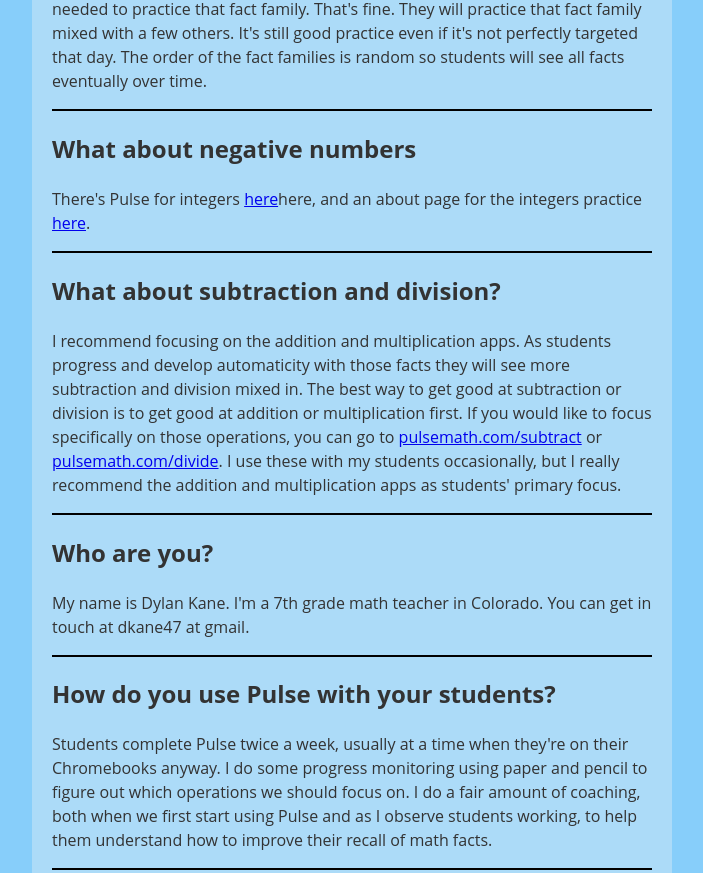
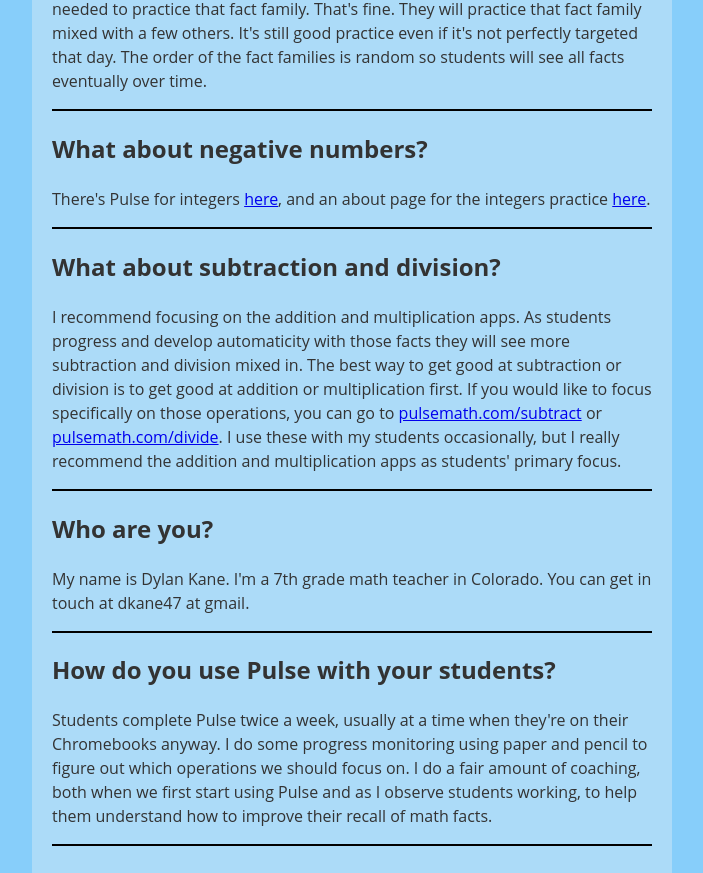
Before and after one commit to dkane47/pulse3, a React (Create React App) app: page /about in a window 1280 px wide. Shown: the part 3260-4133 px from the top of the page, without its empty margins (288-991 px from the left). Built offline with nearby package versions, Linux system fonts and the light colour scheme.

Commit message:
About typos

```diff
--- a/src/About.js
+++ b/src/About.js
@@ -93,9 +93,9 @@
           The order of the fact families is random so students will see all facts eventually over time.
         </p>
         <hr></hr>
-        <h2>What about negative numbers</h2>
+        <h2>What about negative numbers?</h2>
         <p>
-          There's Pulse for integers <a href="/integers">here</a>here, and an about page for the integers practice <a href="/about-int">here</a>.
+          There's Pulse for integers <a href="/integers">here</a>, and an about page for the integers practice <a href="/about-int">here</a>.
         </p>
         <hr></hr>
         <h2>What about subtraction and division?</h2>
```
